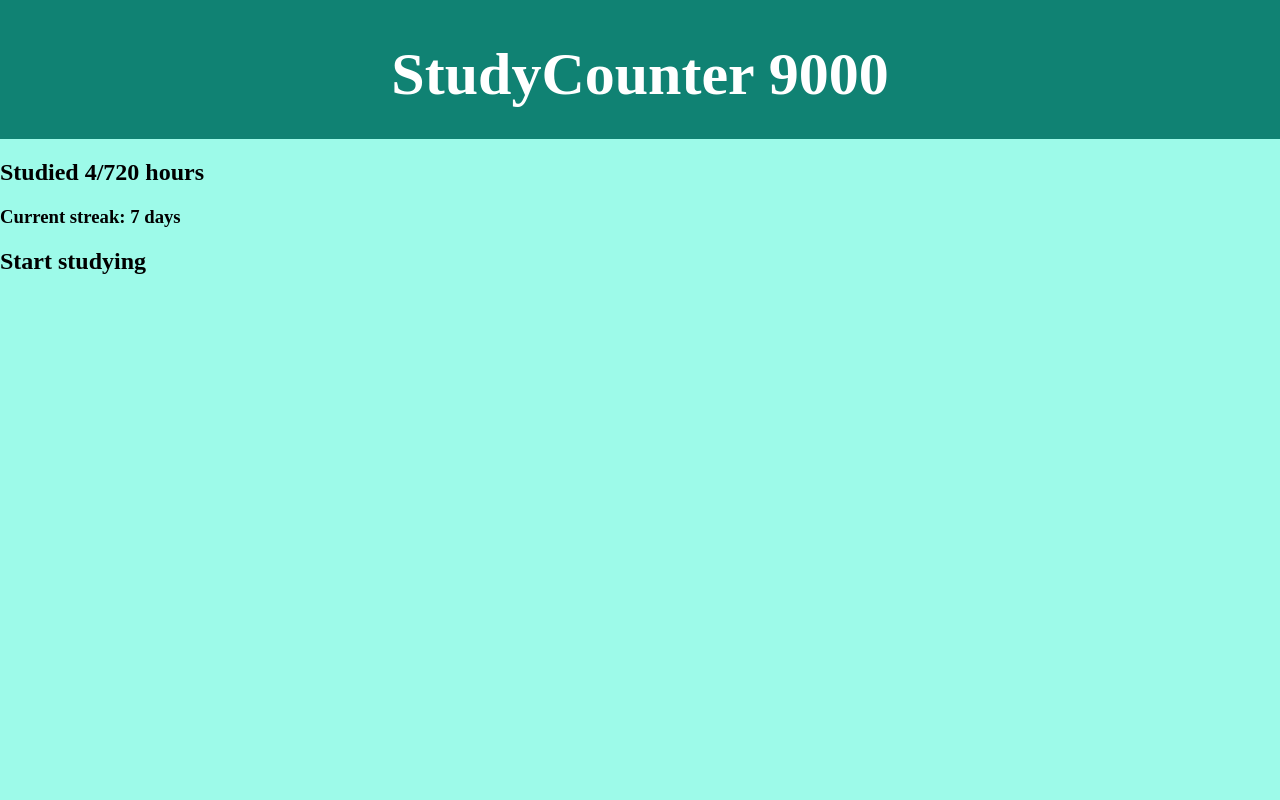
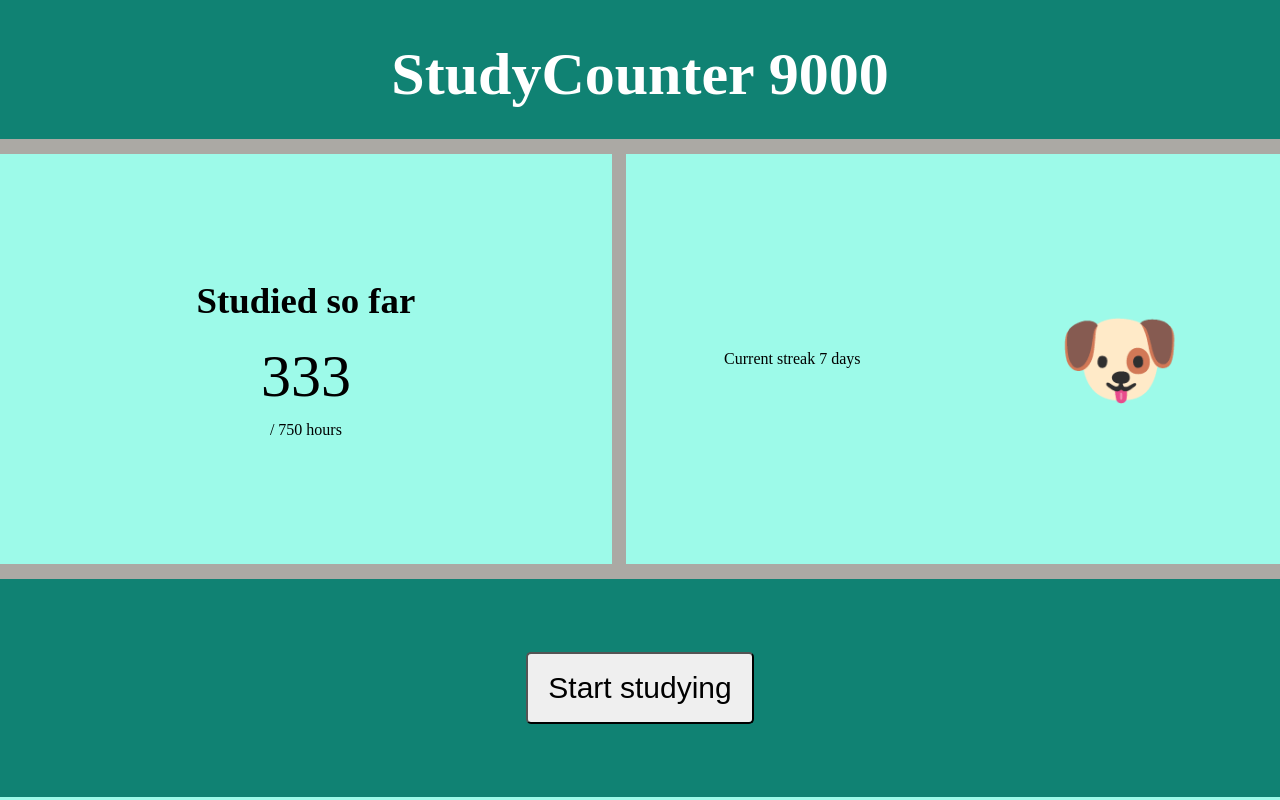
Before and after one commit to turunenv/language-study-counter, a React (Create React App) app: page / in a window 1280 px wide. Built offline with nearby package versions, Linux system fonts and the light colour scheme; a web font is replaced by a local one.

Commit message:
main parts of the application

```diff
--- a/src/components/Footer.js
+++ b/src/components/Footer.js
@@ -1,6 +1,22 @@
-const Footer = () => {
+const Footer = ({ buttonLabel }) => {
+const footerStyle ={
+  height: "calc(45% - 142px)",
+  backgroundColor: "#108273",
+  display: "flex",
+  justifyContent: "center",
+  alignItems: "center"
+};
+
+const buttonStyle = {
+  height: "33%",
+  padding: "0 20px",
+  fontSize: 30,
+  borderRadius: 5
+}
  return (
-    <h2>Start studying</h2>
+    <div style={footerStyle}>
+      <button style={buttonStyle}>{buttonLabel}</button>
+    </div>
  )
 }
 
--- a/src/components/MainContent.js
+++ b/src/components/MainContent.js
@@ -2,8 +2,14 @@ import StudyCounter from "./StudyCounter";
 import Streak from "./Streak";
 
 const MainContent = () => {
+  const mainContentStyle = {
+    display: "flex",
+    height: "55%",
+    border: "15px solid #aba9a4",
+    borderStyle: "solid none",
+  }
   return (
-    <div>
+    <div style={mainContentStyle}>
       <StudyCounter />
       <Streak />
     </div>
--- a/src/components/Streak.js
+++ b/src/components/Streak.js
@@ -1,6 +1,26 @@
 const Streak = () => {
+  const containerStyle = {
+    flexGrow: 1,
+    border: "7.5px solid #aba9a4",
+    borderStyle: "none none none solid",
+    display: "flex",
+  }
+
+  const childrenStyle = {
+    flexGrow: 1,
+    display: "flex",
+    alignItems: "center",
+    justifyContent: "center",
+  }
   return (
-    <h3>Current streak: 7 days</h3>
+    <div style={containerStyle}>
+      <div style={childrenStyle}>
+        Current streak 7 days
+      </div>
+      <div style={childrenStyle}>
+        <div style={{ fontSize: 100 }}>&#128054;</div>
+      </div>
+    </div>
   )
 }
 
--- a/src/components/StudyCounter.js
+++ b/src/components/StudyCounter.js
@@ -1,6 +1,31 @@
 const StudyCounter = () => {
+  const containerStyle = {
+    flexGrow: 1,
+    border: "7.5px solid #aba9a4",
+    borderStyle: "none solid none none",
+    display: "flex",
+    alignItems: "center",
+    justifyContent: "center",
+    flexDirection: "column",
+
+
+  }
+
+  const headerStyle = {
+    fontSize: "230%",
+    margin: "0px 0px 20px 0px",
+  }
+
+  const hourStyle = {
+    fontSize: 60,
+    marginBottom: 10
+  }
   return (
-    <h2>Studied 4/720 hours</h2>
+    <div style={containerStyle}>
+      <h2 style={headerStyle}>Studied so far</h2>
+      <div style={hourStyle}>333</div>
+      <div>/ 750 hours</div>
+    </div>
   )
 }
 
```
